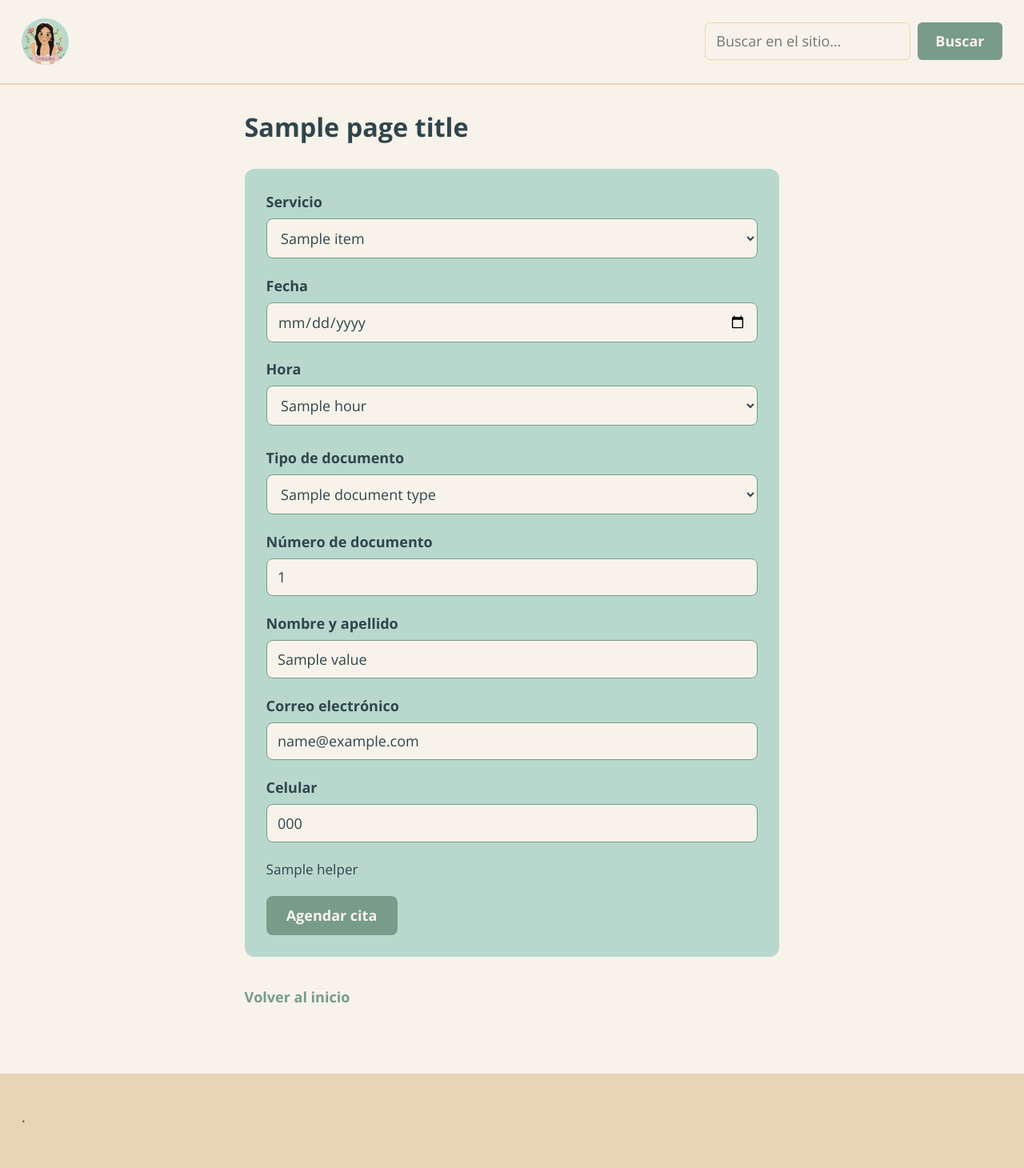
After one commit to jazluz-colven/consultorio-psicologico, a Flask app: template templates/appointments/index.html in a window 1280 px wide. The commit adds this page. Shown: the whole page at 80% size. Run offline with Flask 3, Linux system fonts and the light colour scheme; the template is opened without the code that fills it: most values are stand-ins (such as "Sample title", 1, 10 or a date in 2020).

Commit message:
feat(HU-004): add /citas routes, templates, availability JS and appointment styles

```diff
--- a/consultorio/__init__.py
+++ b/consultorio/__init__.py
@@ -16,17 +16,21 @@ def create_app(settings: Any = None) -> Flask:
         app.config.from_object(settings)
 
     from consultorio.errors import register_error_handlers
+    from consultorio.persistence.database import init_db
     from consultorio.web.about import bp as about_bp
+    from consultorio.web.appointments import bp as appointments_bp
     from consultorio.web.home import bp as home_bp
     from consultorio.web.placeholders import bp as sections_bp
     from consultorio.web.search import bp as search_bp
     from consultorio.web.services import bp as services_bp
 
     app.register_blueprint(about_bp)
+    app.register_blueprint(appointments_bp)
     app.register_blueprint(home_bp)
     app.register_blueprint(sections_bp)
     app.register_blueprint(search_bp)
     app.register_blueprint(services_bp)
     register_error_handlers(app)
+    init_db(app.config["DATABASE_PATH"])
 
     return app
--- a/consultorio/web/placeholders.py
+++ b/consultorio/web/placeholders.py
@@ -23,8 +23,3 @@ def articulos() -> str:
 @bp.get("/contacto")
 def contacto() -> str:
     return _render_section("/contacto")
-
-
-@bp.get("/citas")
-def citas() -> str:
-    return _render_section("/citas")
--- a/static/css/main.css
+++ b/static/css/main.css
@@ -428,6 +428,143 @@ a:focus {
     hyphens: none;
 }
 
+.appointment {
+    max-width: 65ch;
+    margin-inline: auto;
+}
+
+.appointment__title {
+    margin: 0 0 1.5rem;
+    color: var(--color-text);
+    font-size: 1.8rem;
+    text-wrap: balance;
+}
+
+.appointment--confirmation .appointment__title {
+    color: var(--color-primary);
+}
+
+.appointment__form {
+    display: flex;
+    flex-direction: column;
+    gap: 1.1rem;
+    padding: 1.5rem;
+    background-color: var(--color-secondary);
+    border-radius: 12px;
+}
+
+.appointment__field {
+    display: flex;
+    flex-direction: column;
+    gap: 0.35rem;
+    margin: 0;
+}
+
+.appointment__label {
+    font-weight: bold;
+    color: var(--color-text);
+}
+
+.appointment__input {
+    padding: 0.6rem 0.75rem;
+    font-family: inherit;
+    font-size: 1rem;
+    color: var(--color-text);
+    background-color: var(--color-background);
+    border: 1px solid var(--color-primary);
+    border-radius: 8px;
+}
+
+.appointment__input:focus {
+    outline: 2px solid var(--color-accent);
+    outline-offset: 1px;
+}
+
+.appointment__field--error .appointment__input {
+    border-color: var(--color-accent);
+}
+
+.appointment__error {
+    color: var(--color-accent);
+    font-size: 0.9rem;
+    text-align: justify;
+    hyphens: none;
+}
+
+.appointment__hint {
+    color: var(--color-primary);
+    font-size: 0.95rem;
+    text-align: justify;
+    hyphens: none;
+}
+
+.appointment__helper {
+    margin: 0;
+    color: var(--color-text);
+    font-size: 0.95rem;
+    text-align: justify;
+    hyphens: none;
+}
+
+.appointment__actions {
+    margin: 0;
+}
+
+.appointment__submit {
+    padding: 0.7rem 1.4rem;
+    font-family: inherit;
+    font-size: 1rem;
+    font-weight: bold;
+    color: var(--color-background);
+    background-color: var(--color-primary);
+    border: none;
+    border-radius: 8px;
+    cursor: pointer;
+}
+
+.appointment__submit:hover,
+.appointment__submit:focus {
+    background-color: var(--color-text);
+}
+
+.appointment__back {
+    margin: 2rem 0 0;
+}
+
+.appointment__back a {
+    font-weight: bold;
+}
+
+.appointment__summary {
+    margin: 0 0 1rem;
+    padding: 1.5rem;
+    background-color: var(--color-secondary);
+    border-radius: 12px;
+}
+
+.appointment__summary-row {
+    display: flex;
+    flex-direction: column;
+    gap: 0.15rem;
+    margin: 0 0 0.85rem;
+}
+
+.appointment__summary-row:last-child {
+    margin-bottom: 0;
+}
+
+.appointment__summary-label {
+    font-weight: bold;
+    color: var(--color-text);
+}
+
+.appointment__summary-value {
+    margin: 0;
+    color: var(--color-text);
+    text-align: justify;
+    hyphens: none;
+}
+
 .placeholder {
     padding: 3rem 1.5rem;
     text-align: center;
@@ -509,6 +646,16 @@ a:focus {
     .service-card {
         flex: 1;
     }
+
+    .appointment__summary-row {
+        flex-direction: row;
+        align-items: baseline;
+        gap: 0.75rem;
+    }
+
+    .appointment__summary-label {
+        flex: 0 0 14ch;
+    }
 }
 
 @media (min-width: 768px) and (max-width: 1199px) {
--- /dev/null
+++ b/static/js/availability.js
@@ -0,0 +1,74 @@
+(function () {
+  "use strict";
+
+  function refreshHours() {
+    var serviceField = document.getElementById("service");
+    var dateField = document.getElementById("date");
+    var timeField = document.getElementById("time");
+    var status = document.getElementById("hours-status");
+    if (!serviceField || !dateField || !timeField) {
+      return;
+    }
+
+    var service = serviceField.value;
+    var date = dateField.value;
+    if (!service || !date) {
+      return;
+    }
+
+    var url =
+      "/citas/horarios?service=" +
+      encodeURIComponent(service) +
+      "&date=" +
+      encodeURIComponent(date);
+
+    fetch(url)
+      .then(function (response) {
+        if (!response.ok) {
+          throw new Error("availability failed");
+        }
+        return response.json();
+      })
+      .then(function (data) {
+        fillHours(timeField, status, data.available || []);
+      })
+      .catch(function () {
+        fillHours(timeField, status, []);
+      });
+  }
+
+  function fillHours(timeField, status, hours) {
+    var previous = timeField.value;
+    while (timeField.options.length > 1) {
+      timeField.remove(1);
+    }
+    hours.forEach(function (hour) {
+      var option = document.createElement("option");
+      option.value = hour;
+      option.textContent = hour;
+      timeField.appendChild(option);
+    });
+    if (status) {
+      status.textContent =
+        hours.length === 0 ? timeField.getAttribute("data-empty-message") : "";
+    }
+    if (previous && hours.indexOf(previous) !== -1) {
+      timeField.value = previous;
+    } else {
+      timeField.selectedIndex = 0;
+    }
+  }
+
+  document.addEventListener("DOMContentLoaded", function () {
+    var serviceField = document.getElementById("service");
+    var dateField = document.getElementById("date");
+    if (!serviceField || !dateField) {
+      return;
+    }
+    serviceField.addEventListener("change", refreshHours);
+    dateField.addEventListener("change", refreshHours);
+    if (serviceField.value && dateField.value) {
+      refreshHours();
+    }
+  });
+})();
--- /dev/null
+++ b/templates/appointments/index.html
@@ -0,0 +1,90 @@
+{% extends "base.html" %}
+
+{% block title %}{{ page_title }} — {{ view.brand_name }}{% endblock %}
+
+{% block content %}
+<article class="appointment">
+    <h1 class="appointment__title">{{ page_title }}</h1>
+
+    <form class="appointment__form" method="post" action="{{ url_for('appointments.index') }}" novalidate>
+        <p class="appointment__field{% if errors.get('service') %} appointment__field--error{% endif %}">
+            <label class="appointment__label" for="service">Servicio</label>
+            <select class="appointment__input" id="service" name="service" required>
+                <option value="" {% if not values.get('service') %}selected{% endif %} disabled>Selecciona un servicio</option>
+                {% for item in services.items %}
+                <option value="{{ item.key }}" {% if values.get('service') == item.key %}selected{% endif %}>{{ item.name }}</option>
+                {% endfor %}
+            </select>
+            {% if errors.get('service') %}<span class="appointment__error">{{ errors['service'] }}</span>{% endif %}
+        </p>
+
+        <p class="appointment__field{% if errors.get('date') %} appointment__field--error{% endif %}">
+            <label class="appointment__label" for="date">Fecha</label>
+            <input class="appointment__input" id="date" name="date" type="date" required
+                   value="{{ values.get('date', '') }}">
+            {% if errors.get('date') %}<span class="appointment__error">{{ errors['date'] }}</span>{% endif %}
+        </p>
+
+        <p class="appointment__field{% if errors.get('time') %} appointment__field--error{% endif %}">
+            <label class="appointment__label" for="time">Hora</label>
+            <select class="appointment__input" id="time" name="time" required
+                    data-empty-message="{{ hours_empty_message }}">
+                <option value="" disabled {% if not values.get('time') %}selected{% endif %}>Selecciona una hora</option>
+                {% for hour in hours %}
+                <option value="{{ hour }}" {% if values.get('time') == hour %}selected{% endif %}>{{ hour }}</option>
+                {% endfor %}
+            </select>
+            <span class="appointment__hint" id="hours-status" aria-live="polite"></span>
+            {% if errors.get('time') %}<span class="appointment__error">{{ errors['time'] }}</span>{% endif %}
+        </p>
+
+        <p class="appointment__field{% if errors.get('document_type') %} appointment__field--error{% endif %}">
+            <label class="appointment__label" for="document_type">Tipo de documento</label>
+            <select class="appointment__input" id="document_type" name="document_type" required>
+                <option value="" disabled {% if not values.get('document_type') %}selected{% endif %}>Selecciona un tipo de documento</option>
+                {% for code, label in document_types %}
+                <option value="{{ code }}" {% if values.get('document_type') == code %}selected{% endif %}>{{ label }}</option>
+                {% endfor %}
+            </select>
+            {% if errors.get('document_type') %}<span class="appointment__error">{{ errors['document_type'] }}</span>{% endif %}
+        </p>
+
+        <p class="appointment__field{% if errors.get('document_number') %} appointment__field--error{% endif %}">
+            <label class="appointment__label" for="document_number">Número de documento</label>
+            <input class="appointment__input" id="document_number" name="document_number" type="text"
+                   inputmode="numeric" required value="{{ values.get('document_number', '') }}">
+            {% if errors.get('document_number') %}<span class="appointment__error">{{ errors['document_number'] }}</span>{% endif %}
+        </p>
+
+        <p class="appointment__field{% if errors.get('patient_name') %} appointment__field--error{% endif %}">
+            <label class="appointment__label" for="patient_name">Nombre y apellido</label>
+            <input class="appointment__input" id="patient_name" name="patient_name" type="text" required
+                   value="{{ values.get('patient_name', '') }}">
+            {% if errors.get('patient_name') %}<span class="appointment__error">{{ errors['patient_name'] }}</span>{% endif %}
+        </p>
+
+        <p class="appointment__field{% if errors.get('email') %} appointment__field--error{% endif %}">
+            <label class="appointment__label" for="email">Correo electrónico</label>
+            <input class="appointment__input" id="email" name="email" type="email" required
+                   value="{{ values.get('email', '') }}">
+            {% if errors.get('email') %}<span class="appointment__error">{{ errors['email'] }}</span>{% endif %}
+        </p>
+
+        <p class="appointment__field{% if errors.get('phone') %} appointment__field--error{% endif %}">
+            <label class="appointment__label" for="phone">Celular</label>
+            <input class="appointment__input" id="phone" name="phone" type="tel" inputmode="numeric" required
+                   value="{{ values.get('phone', '') }}">
+            {% if errors.get('phone') %}<span class="appointment__error">{{ errors['phone'] }}</span>{% endif %}
+        </p>
+
+        <p class="appointment__helper">{{ helper }}</p>
+
+        <p class="appointment__actions">
+            <button class="appointment__submit" type="submit">Agendar cita</button>
+        </p>
+    </form>
+
+    <p class="appointment__back"><a href="{{ url_for('home.index') }}">Volver al inicio</a></p>
+</article>
+<script src="{{ url_for('static', filename='js/availability.js') }}"></script>
+{% endblock %}
```
Also changed, not shown: consultorio/web/appointments.py (added, +131 -0 lines), templates/appointments/confirmation.html (added, +42 -0 lines), tests/test_appointment_routes.py (added, +211 -0 lines).
